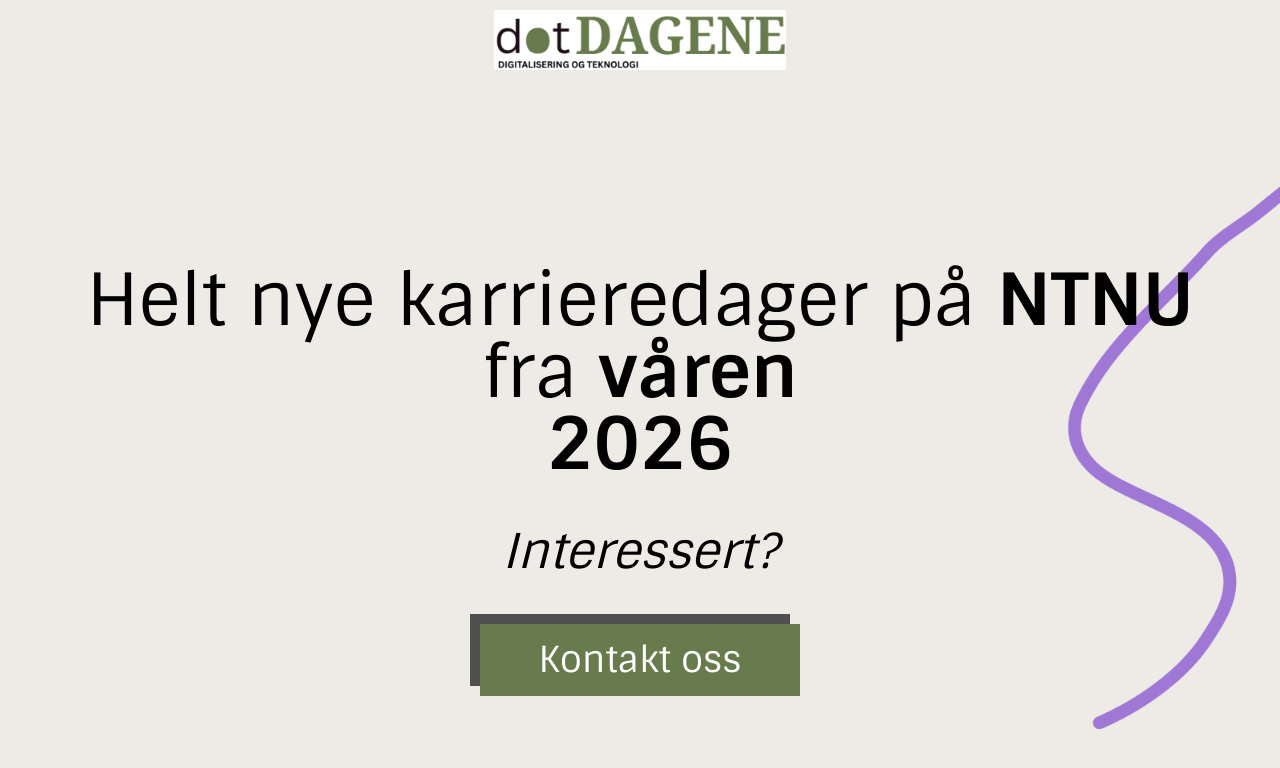
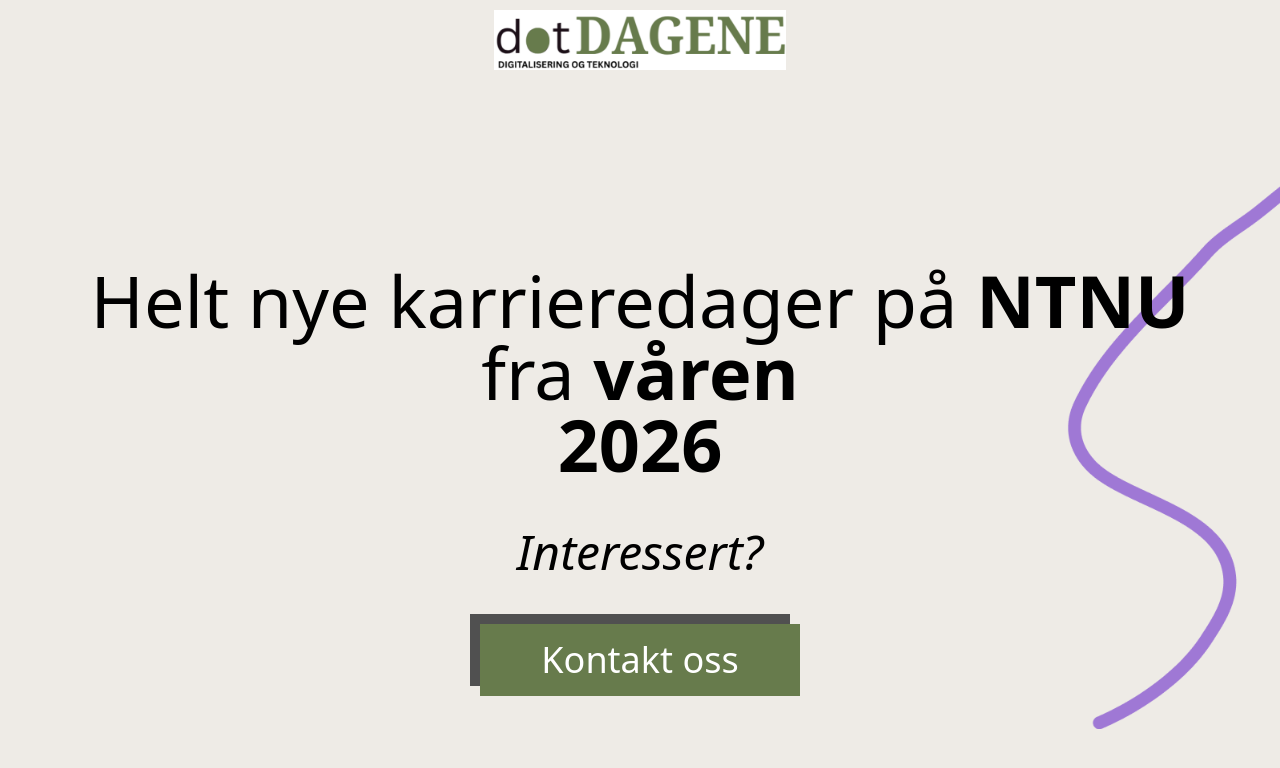
Before and after one commit to appKom/conchiglie-web, a React (Vite) app in the folder frontend/: page / in a window 1280 px wide. Shown: the top 768 px of the page. Built offline with nearby package versions, Linux system fonts and the light colour scheme.

Commit message:
feat: update homepage

```diff
--- a/frontend/src/pages/HomePage.tsx
+++ b/frontend/src/pages/HomePage.tsx
@@ -3,7 +3,7 @@
 
 export const HomePage = () => {
   return(
-    <div className="relative flex flex-col justify-center items-center content-between h-screen gap-12 font-sintony">
+    <div className="relative flex flex-col justify-center items-center content-between h-screen gap-12">
       <img
         src={wave}
         alt="wave background"
```
